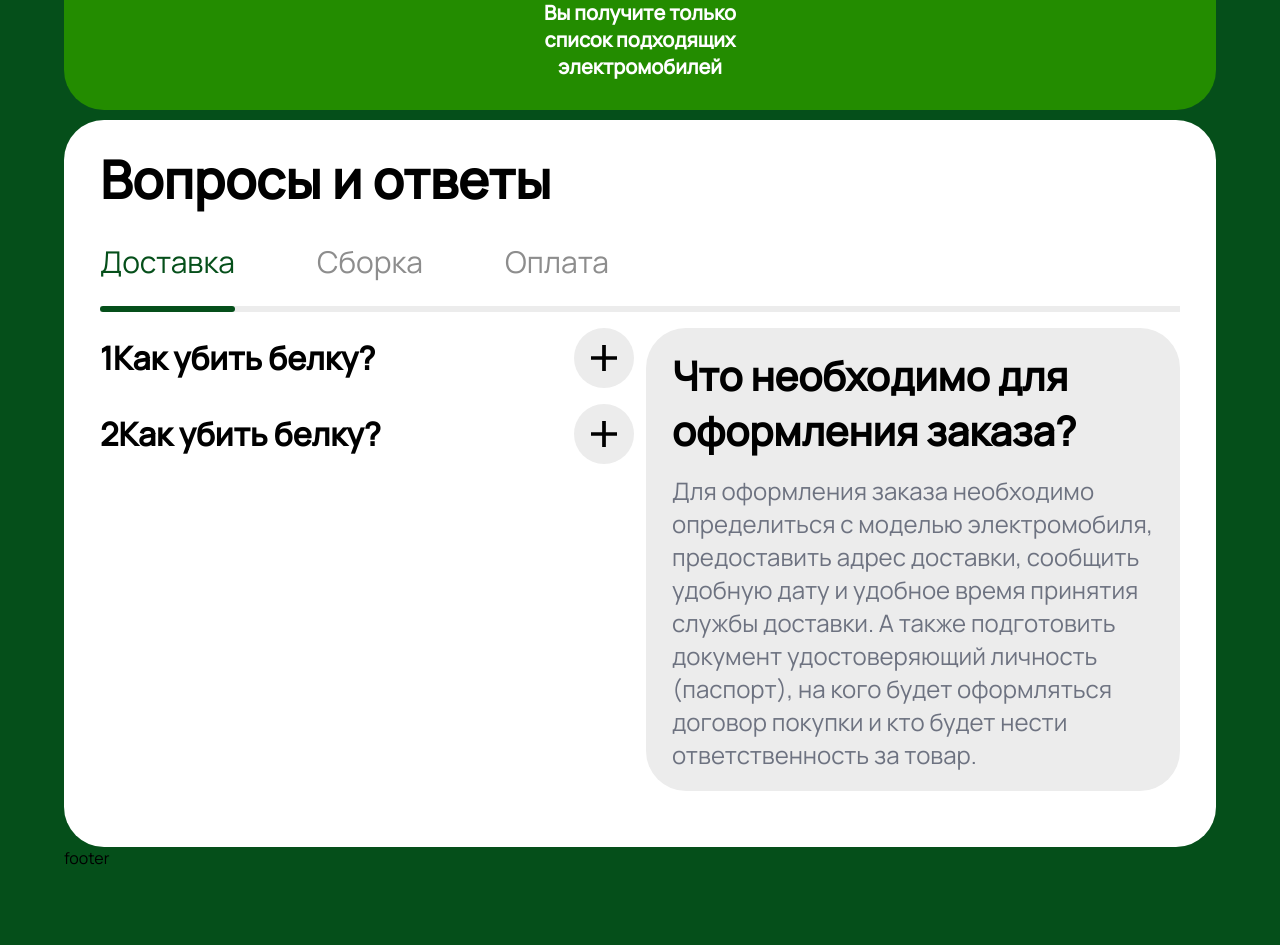
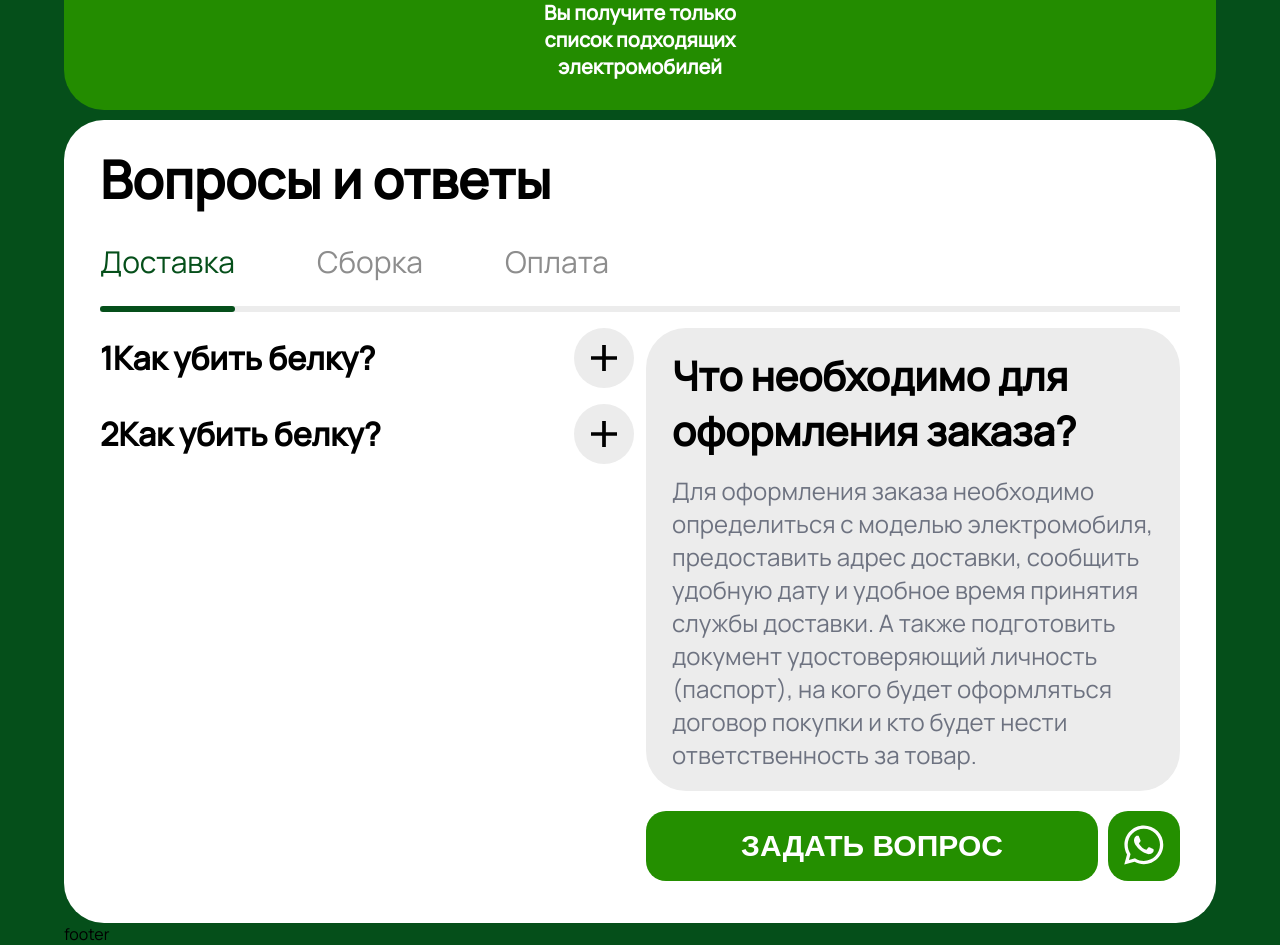
Before and after one commit to Zrossiz/pushishki_client, a Next.js app: page / in a window 1280 px wide. Shown: the part 3640-4585 px from the top of the page. Before the commit the page ends 4509 px from the top, so only its background shows below. Built offline with nearby package versions, Linux system fonts and the light colour scheme.

Commit message:
feat: added contacts button

```diff
--- a/src/components/Questions/Questions.module.scss
+++ b/src/components/Questions/Questions.module.scss
@@ -110,5 +110,57 @@
                 }
             }
         }
+
+        .contactsWrapper {
+            margin-top: 20px;
+            display: flex;
+            justify-content: space-between;
+
+            .buttonWrapper {
+                width: 100%;
+                margin-right: 10px;
+
+                button {
+                    display: inline-block;
+                    border: none;
+                    text-transform: uppercase;
+                    background-color: #248F00;
+                    color: #fff;
+                    font-weight: bold;
+                    font-size: 30px;
+                    border-radius: 20px;
+                    padding-top: 18px;
+                    padding-bottom: 18px;
+                    width: 100%;
+                    cursor: pointer;
+                    transition: 0.6s;
+
+                    &:hover {
+                        background-color: #054F1A;
+                    }
+                }
+            }
+
+            .link {
+                display: flex;
+                justify-content: center;
+                align-items: center;
+                padding-left: 16px;
+                padding-right: 16px;
+                background-color: #248F00;
+                cursor: pointer;
+                transition: 0.6s;
+                border-radius: 20px;
+
+                img {
+                    position: relative;
+                    bottom: 2%;
+                }
+
+                &:hover {
+                    background-color: #054F1A;
+                }
+            }
+        }
     }
 }
--- a/src/components/Questions/Questions.tsx
+++ b/src/components/Questions/Questions.tsx
@@ -113,6 +113,19 @@ export const Questions = () => {
                             </span>
                         </div>
                     </div>
+                    <div className={styles.contactsWrapper}>
+                        <div className={styles.buttonWrapper}>
+                            <button>Задать вопрос</button>
+                        </div>
+                        <a href="#" className={styles.link}>
+                            <Image
+                                src={"/icons/WhatsApp.svg"}
+                                width={40}
+                                height={40}
+                                alt='Написать в WhatsApp'
+                            />
+                        </a>
+                    </div>
                 </div>
             </div>
         </>
--- a/src/styles/Home.module.scss
+++ b/src/styles/Home.module.scss
@@ -378,7 +378,7 @@
     padding-top: 24px;
     padding-left: 36px;
     padding-right: 36px;
-    padding-bottom: 56px;
+    padding-bottom: 42px;
 
     .questionsWrapper {
         margin-top: 26px;
```
